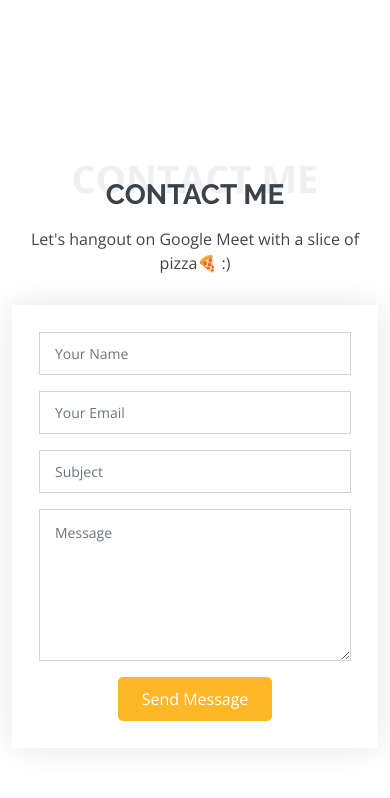
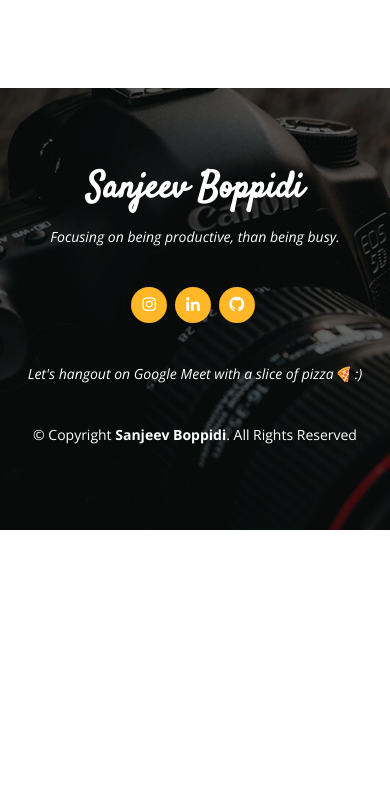
Before and after one commit to Sanjeev-Boppidi/SanjeeBoppidi.github.io, a plain HTML site: page index.html in a window 390 px wide. Shown: the part 9806-10604 px from the top of the page. After the commit the page ends 10336 px from the top, so only its background shows below. Drawn offline with nearby package versions, Linux system fonts and the light colour scheme.

Commit message:
index.html contact 18 June

```diff
--- a/index.html
+++ b/index.html
@@ -432,48 +432,7 @@
 
 
 
-    <!-- ======= Contact Me Section ======= -->
-    <section id="contact" class="contact">
-      <div class="container">
 
-        <div class="section-title">
-          <span>Contact Me</span>
-          <h2>Contact Me</h2>
-          <p>Let's hangout on Google Meet with a slice of pizza🍕 :)</p>
-        </div>
-
-        <div class="row ">
-
-
-          <div class="align-items-center">
-            <form action="forms/contact.php" method="post" role="form" class="php-email-form">
-              <div class="row">
-                <div class="col-md-6 form-group">
-                  <input type="text" name="name" class="form-control" id="name" placeholder="Your Name" required>
-                </div>
-                <div class="col-md-6 form-group mt-3 mt-md-0">
-                  <input type="email" class="form-control" name="email" id="email" placeholder="Your Email" required>
-                </div>
-              </div>
-              <div class="form-group mt-3">
-                <input type="text" class="form-control" name="subject" id="subject" placeholder="Subject" required>
-              </div>
-              <div class="form-group mt-3">
-                <textarea class="form-control" name="message" rows="6" placeholder="Message" required></textarea>
-              </div>
-              <div class="my-3">
-                <div class="loading">Loading</div>
-                <div class="error-message"></div>
-                <div class="sent-message">Your message has been sent. Thank you!</div>
-              </div>
-              <div class="text-center"><button type="submit">Send Message</button></div>
-            </form>
-          </div>
-
-        </div>
-
-      </div>
-    </section><!-- End Contact Me Section -->
 
   </main><!-- End #main -->
 
@@ -489,6 +448,7 @@
         <a href="https://www.linkedin.com/in/sanjeevboppidi/" class="linkedin"><i class="bx bxl-linkedin"></i></a>
         <a href="https://github.com/Sanjeev-Boppidi" class="google-plus"><i class="bx bxl-github"></i></a>
       </div>
+      <p>Let's hangout on Google Meet with a slice of pizza🍕 :)</p>
       <div class="copyright">
         &copy; Copyright <strong><span>Sanjeev Boppidi</span></strong>. All Rights Reserved
       </div>
```
